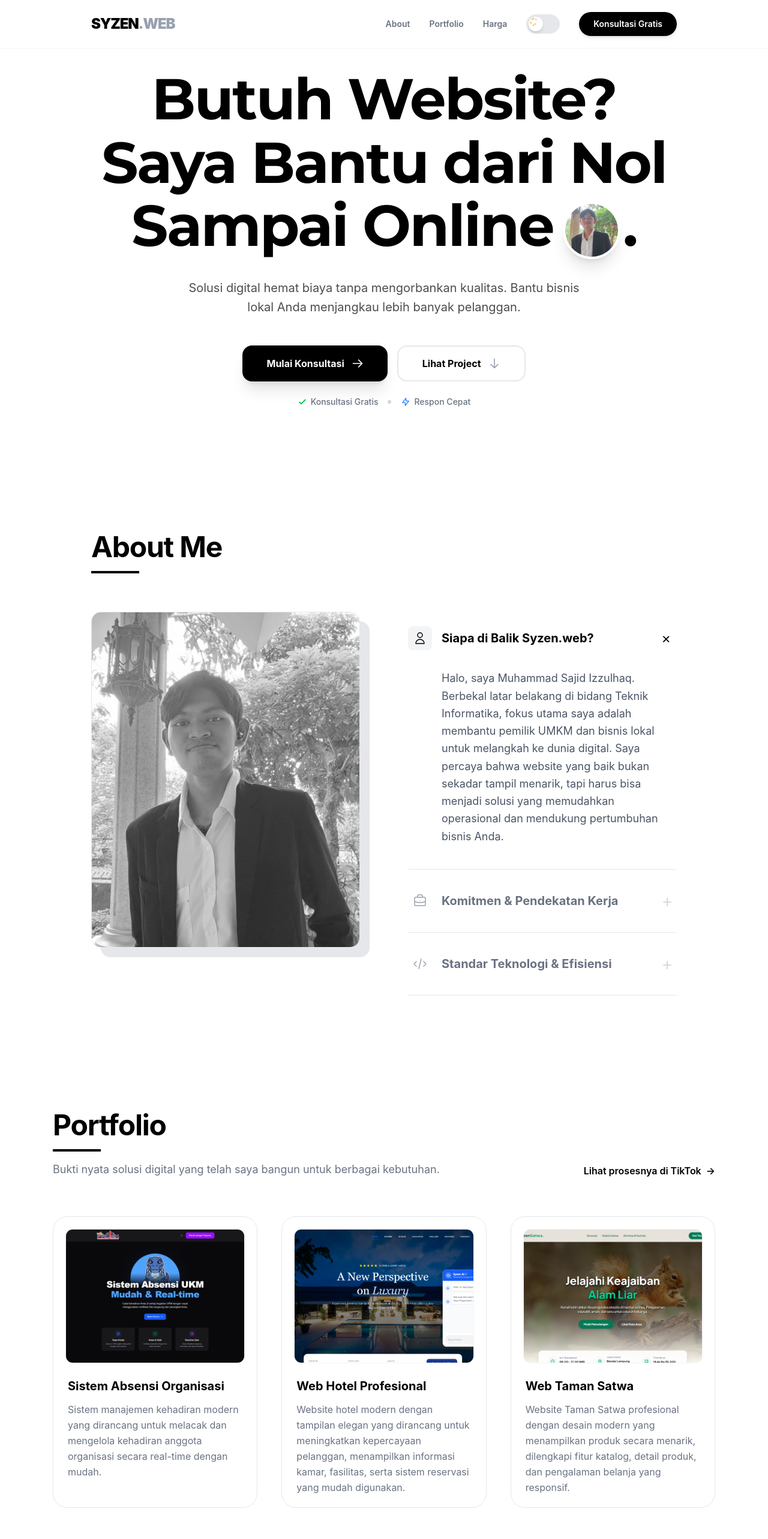
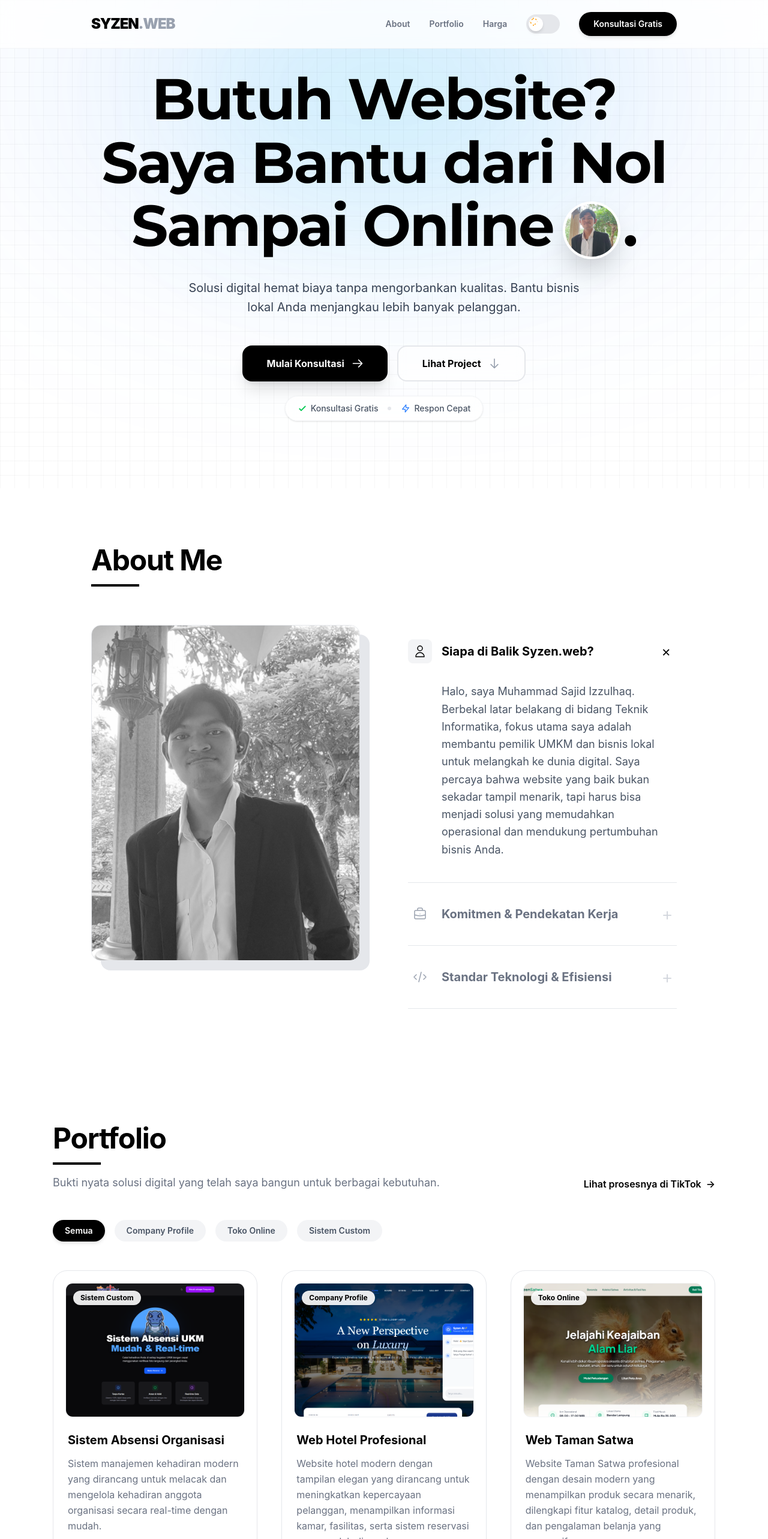
Before and after one commit to Sanzzyy/syzen-official-site, a React (Vite) app: page / in a window 1280 px wide. Shown: the top 2566 px of the page at 60% size. Built offline with nearby package versions, Linux system fonts and the light colour scheme.

Commit message:
update layout clean and clear

```diff
--- a/src/components/Hero.jsx
+++ b/src/components/Hero.jsx
@@ -32,8 +32,27 @@ export default function Hero() {
   }, [subHeadlines.length]);
 
   return (
-    <section className="py-28 px-6 max-w-5xl mx-auto text-center">
-      <div className="flex flex-col items-center">
+    // REVISI TOTAL BAGIAN BACKGROUND: Menambahkan pendaran sudut kiri & kanan
+    <section className="relative py-28 px-6 overflow-hidden bg-white dark:bg-[#0a0a0a]">
+      {/* LAYER BACKGROUND (pointer-events-none agar tidak ganggu klik tombol) */}
+      {/* LAYER BACKGROUND (pointer-events-none agar tidak ganggu klik tombol) */}
+      <div className="absolute inset-0 z-0 pointer-events-none overflow-hidden flex justify-center">
+        {/* A. Efek Grid Kotak-kotak Samar (Tetap dipertahankan) */}
+        <div className="absolute inset-0 bg-[linear-gradient(to_right,#80808012_1px,transparent_1px),linear-gradient(to_bottom,#80808012_1px,transparent_1px)] bg-[size:24px_24px]"></div>
+
+        {/* ========================================================================= */}
+        {/* B. Efek Cahaya TENGAN (Pro Spotlight Effect) */}
+        {/* ========================================================================= */}
+
+        {/* Cahaya dasar yang lebar (Ambient Glow) */}
+        <div className="absolute -top-[20%] w-[800px] md:w-[1200px] h-[500px] md:h-[600px] rounded-[100%] bg-blue-500/10 dark:bg-indigo-600/15 blur-[100px] md:blur-[150px]"></div>
+
+        {/* Cahaya inti yang lebih fokus di tengah (Core Highlight) */}
+        <div className="absolute -top-10 w-[400px] md:w-[600px] h-[300px] md:h-[400px] rounded-full bg-cyan-400/10 dark:bg-blue-500/20 blur-[80px] md:blur-[120px]"></div>
+      </div>
+
+      {/* LAYER KONTEN (Relative z-10 agar berada di atas background glow) */}
+      <div className="relative z-10 max-w-5xl mx-auto text-center flex flex-col items-center">
         {/* Headline dengan Avatar Inline */}
         <h1 className="montserrat text-4xl sm:text-5xl md:text-7xl lg:text-8xl font-bold leading-tight md:leading-[1.1] tracking-tight text-black dark:text-white">
           Butuh Website? <br />
@@ -42,7 +61,8 @@ export default function Hero() {
           <span className="whitespace-nowrap">
             Online
             <span className="inline-flex items-center align-middle mx-2 md:ml-4 md:mr-1">
-              <div className="relative w-12 h-12 sm:w-14 sm:h-14 md:w-24 md:h-24 rounded-full border-2 md:border-4 border-white shadow-xl overflow-hidden rotate-3 hover:rotate-0 transition-transform duration-500">
+              {/* Bingkai foto disesuaikan agar serasi di mode dark */}
+              <div className="relative w-12 h-12 sm:w-14 sm:h-14 md:w-24 md:h-24 rounded-full border-2 md:border-4 border-white dark:border-zinc-800 shadow-2xl overflow-hidden rotate-3 hover:rotate-0 transition-transform duration-500">
                 <img
                   src="/img/foto_saya.jpeg"
                   alt="Muhammad Sajid Izzulhaq"
@@ -57,7 +77,7 @@ export default function Hero() {
         {/* Sub-headline dengan Animasi Transisi Halus */}
         <div className="h-28 md:h-16 mt-8 flex items-center justify-center px-4">
           <p
-            className={`text-lg md:text-xl text-black/70 dark:text-gray-300 max-w-2xl mx-auto leading-relaxed transform transition-all duration-500 ease-in-out ${
+            className={`text-lg md:text-xl text-gray-700 dark:text-gray-300 max-w-2xl mx-auto leading-relaxed transform transition-all duration-500 ease-in-out ${
               isFading ? "opacity-0 translate-y-4" : "opacity-100 translate-y-0"
             }`}
           >
@@ -70,8 +90,8 @@ export default function Hero() {
           <div className="flex flex-col sm:flex-row gap-4 justify-center w-full sm:w-auto">
             {/* Primary Button */}
             <a
-              href={`https://wa.me/6282279773535?text=Halo%20Kak%20Sajid,%20saya%20tertarik%20dengan%20paket%20pembuatan%20web%20*.%20Bisa%20minta%20info%20lebih%20lanjut?`}
-              className="group px-10 py-4 bg-black dark:bg-white text-white dark:text-black font-bold rounded-2xl shadow-xl hover:shadow-[0_0_30px_rgba(0,0,0,0.2)] dark:hover:shadow-[0_0_30px_rgba(255,255,255,0.3)] hover:scale-105 transition-all duration-300 flex items-center justify-center gap-3 overflow-hidden relative"
+              href={`https://wa.me/6282279773535?text=Halo%20Kak%20Sajid,%20saya%20tertarik%20dengan%20paket%20pembuatan%20web.%20Bisa%20minta%20info%20lebih%20lanjut?`}
+              className="group px-10 py-4 bg-black dark:bg-white text-white dark:text-black font-bold rounded-2xl shadow-xl hover:shadow-black/20 dark:hover:shadow-white/20 hover:scale-105 transition-all duration-300 flex items-center justify-center gap-3 overflow-hidden relative"
             >
               <span className="relative z-10">Mulai Konsultasi</span>
               <svg
@@ -89,10 +109,10 @@ export default function Hero() {
               </svg>
             </a>
 
-            {/* Secondary Button */}
+            {/* Secondary Button - Glassmorphism effects */}
             <a
               href="#portfolio"
-              className="group px-10 py-4 border-2 border-gray-200 dark:border-gray-800 text-black dark:text-white font-bold rounded-2xl hover:bg-gray-50 dark:hover:bg-[#111111] transition-all duration-300 flex items-center justify-center gap-3"
+              className="group px-10 py-4 border-2 border-gray-200 dark:border-gray-800 text-black dark:text-white font-bold rounded-2xl bg-white/50 dark:bg-black/40 backdrop-blur-sm hover:bg-gray-50 dark:hover:bg-zinc-900 transition-all duration-300 flex items-center justify-center gap-3"
             >
               Lihat Project
               <svg
@@ -111,8 +131,8 @@ export default function Hero() {
             </a>
           </div>
 
-          {/* Trust Indicators */}
-          <div className="flex items-center gap-4 text-sm font-medium text-gray-500 dark:text-gray-400">
+          {/* Trust Indicators - Glassmorphism effects */}
+          <div className="flex items-center gap-4 text-sm font-medium text-gray-600 dark:text-gray-400 bg-white/70 dark:bg-zinc-950/60 px-5 py-2.5 rounded-full backdrop-blur-sm border border-gray-100 dark:border-zinc-800 shadow-sm">
             <div className="flex items-center gap-1.5">
               <svg
                 className="w-4 h-4 text-green-500"
@@ -129,7 +149,7 @@ export default function Hero() {
               </svg>
               Konsultasi Gratis
             </div>
-            <div className="w-1.5 h-1.5 rounded-full bg-gray-300 dark:bg-gray-700"></div>
+            <div className="w-1.5 h-1.5 rounded-full bg-gray-200 dark:bg-gray-700"></div>
             <div className="flex items-center gap-1.5">
               <svg
                 className="w-4 h-4 text-blue-500"
--- a/src/components/Portfolio.jsx
+++ b/src/components/Portfolio.jsx
@@ -1,60 +1,87 @@
 import { useState } from "react";
 
 export default function Portfolio() {
+  // 1. State untuk mengatur filter kategori (Default: "Semua")
+  const [activeCategory, setActiveCategory] = useState("Semua");
+
   // State untuk mengatur jumlah project yang tampil
   const [showAll, setShowAll] = useState(false);
 
-  // Array 6 Proyek (Tech dihapus, fokus ke fungsi/solusi)
+  // 2. Daftar Kategori (Menu Filter)
+  const categories = [
+    "Semua",
+    "Company Profile",
+    "Toko Online",
+    "Sistem Custom",
+  ];
+
+  // 3. Tambahkan properti "category" di setiap objek project
   const projects = [
     {
       title: "Sistem Absensi Organisasi",
       desc: "Sistem manajemen kehadiran modern yang dirancang untuk melacak dan mengelola kehadiran anggota organisasi secara real-time dengan mudah.",
       image: "/img/projects/project_1.png",
+      category: "Sistem Custom",
     },
     {
       title: "Web Hotel Profesional",
       desc: "Website hotel modern dengan tampilan elegan yang dirancang untuk meningkatkan kepercayaan pelanggan, menampilkan informasi kamar, fasilitas, serta sistem reservasi yang mudah digunakan.",
       image: "/img/projects/project_7.png",
+      category: "Company Profile",
     },
     {
       title: "Web Taman Satwa",
       desc: "Website Taman Satwa profesional dengan desain modern yang menampilkan produk secara menarik, dilengkapi fitur katalog, detail produk, dan pengalaman belanja yang responsif.",
       image: "/img/projects/project_9.png",
+      category: "Toko Online",
     },
     {
       title: "Web E-Commerce",
       desc: "Platform toko online dengan desain modern yang menampilkan produk secara menarik, dilengkapi fitur katalog, detail produk, dan pengalaman belanja yang responsif.",
       image: "/img/projects/project_8.png",
+      category: "Toko Online",
     },
     {
       title: "Remake Aplikasi Mengelola Keuangan",
       desc: "Remake aplikasi pencatat keuangan pribadi yang cerdas, ditingkatkan dengan Supabase untuk manajemen data yang andal dan antarmuka pengguna yang sangat responsif.",
       image: "/img/projects/project_2.png",
+      category: "Sistem Custom",
     },
     {
       title: "Sistem Input Matakuliah",
       desc: "Aplikasi web dinamis yang dirancang untuk membantu saya memasukkan, mengelola, dan mengatur jadwal kuliah saya secara efisien.",
       image: "/img/projects/project_3.png",
+      category: "Sistem Custom",
     },
     {
       title: "Aplikasi Mengelola Keuangan",
       desc: "Sistem aplikasi pencatat keuangan saya, yang menggunakan Firebase untuk manajemen basis data waktu nyata dan otentikasi pengguna.",
       image: "/img/projects/project_4.png",
+      category: "Sistem Custom",
     },
     {
       title: "Remake Portfolio",
       desc: "Web Portofolio pribadi yang telah ditingkatkan, menampilkan UI/UX interaktif dan animasi yang mulus untuk memamerkan perjalanan pengembangan saya.",
       image: "/img/projects/project_5.png",
+      category: "Company Profile",
     },
     {
       title: "Portfolio",
       desc: "Web Portofolio pribadi pertama saya, dirancang dari awal untuk memamerkan keterampilan dan proyek pengembangan web awal saya.",
       image: "/img/projects/project_6.png",
+      category: "Company Profile",
     },
   ];
 
-  // Logika pembatasan: Jika showAll true, tampilkan semua. Jika false, ambil 3 saja.
-  const visibleProjects = showAll ? projects : projects.slice(0, 3);
+  // 4. Logika Filter: Saring project berdasarkan kategori yang dipilih
+  const filteredProjects = projects.filter((project) =>
+    activeCategory === "Semua" ? true : project.category === activeCategory,
+  );
+
+  // Logika pembatasan: Ambil dari hasil yang sudah di-filter
+  const visibleProjects = showAll
+    ? filteredProjects
+    : filteredProjects.slice(0, 3);
 
   return (
     <section
@@ -62,7 +89,7 @@ export default function Portfolio() {
       className="py-24 px-6 max-w-6xl mx-auto bg-white dark:bg-[#0a0a0a]"
     >
       {/* Header Section */}
-      <div className="flex flex-col md:flex-row justify-between items-end mb-16 gap-6">
+      <div className="flex flex-col md:flex-row justify-between items-end mb-12 gap-6">
         <div>
           <h2 className="text-3xl md:text-5xl font-bold text-black dark:text-white tracking-tight">
             Portfolio
@@ -77,7 +104,7 @@ export default function Portfolio() {
           href="https://tiktok.com/@syzen.web"
           target="_blank"
           rel="noopener noreferrer"
-          className="group flex items-center gap-2 text-black dark:text-white font-semibold hover:text-gray-600 dark:hover:text-gray-300 transition-colors"
+          className="group flex items-center gap-2 text-black dark:text-white font-semibold hover:text-gray-600 dark:hover:text-gray-300 transition-colors shrink-0"
         >
           Lihat prosesnya di TikTok
           <span className="group-hover:translate-x-1 transition-transform duration-300">
@@ -86,26 +113,50 @@ export default function Portfolio() {
         </a>
       </div>
 
-      {/* Grid Layout (Card Style dengan Border) */}
-      <div className="grid grid-cols-1 md:grid-cols-3 gap-8 md:gap-10 transition-all duration-500">
-        {visibleProjects.map((project, index) => (
+      {/* 5. Menu Filter Kategori (Tabs) */}
+      <div className="flex flex-wrap items-center gap-2 md:gap-4 mb-12">
+        {categories.map((category) => (
+          <button
+            key={category}
+            // Saat diklik, ubah kategori dan reset tombol "Tampilkan Semua" ke false (biar rapi)
+            onClick={() => {
+              setActiveCategory(category);
+              setShowAll(false);
+            }}
+            className={`px-5 py-2 rounded-full font-semibold text-sm transition-all duration-300 ${
+              activeCategory === category
+                ? "bg-black dark:bg-white text-white dark:text-black shadow-md"
+                : "bg-gray-100 dark:bg-zinc-800 text-gray-600 dark:text-gray-400 hover:bg-gray-200 dark:hover:bg-zinc-700"
+            }`}
+          >
+            {category}
+          </button>
+        ))}
+      </div>
+
+      {/* Grid Layout */}
+      {/* Tambahkan min-h agar layout tidak lompat-lompat saat data kosong */}
+      <div className="grid grid-cols-1 md:grid-cols-3 gap-8 md:gap-10 transition-all duration-500 min-h-[400px] content-start">
+        {visibleProjects.length > 0 ? (
+          visibleProjects.map((project, index) => (
             <div
-            key={index}
-            // Tambahan Card Layout: p-5, border, rounded, dan efek hover shadow/angkat sedikit
-            className="group cursor-pointer flex flex-col p-5 border border-gray-200 dark:border-gray-800 rounded-3xl hover:border-gray-300 dark:hover:border-gray-700 hover:shadow-xl hover:-translate-y-1 transition-all duration-300 bg-white dark:bg-zinc-900"
+              key={`${activeCategory}-${index}`} // Key unik agar animasi ulang saat ganti kategori
+              className="group cursor-pointer flex flex-col p-5 border border-gray-200 dark:border-gray-800 rounded-3xl hover:border-gray-300 dark:hover:border-gray-700 hover:shadow-xl hover:-translate-y-1 transition-all duration-300 bg-white dark:bg-zinc-900 animate-fade-in-up"
             >
-            {/* Image Container */}
+              {/* Badge Kategori di atas gambar */}
               <div className="overflow-hidden rounded-xl aspect-[4/3] bg-gray-100 dark:bg-gray-800 mb-6 border border-gray-100 dark:border-gray-800 relative">
+                <div className="absolute top-3 left-3 bg-white/90 dark:bg-black/80 backdrop-blur-sm text-black dark:text-white px-3 py-1 rounded-full text-xs font-bold z-10 shadow-sm">
+                  {project.category}
+                </div>
                 <img
                   src={project.image}
                   alt={project.title}
-                // Hapus grayscale, biarkan colorfull, tetap ada efek zoom saat hover
-                className="w-full h-full object-cover "
+                  className="w-full h-full object-cover group-hover:scale-105 transition-transform duration-500"
                 />
               </div>
 
               {/* Text Content */}
-            <div className="px-1">
+              <div className="px-1 flex-grow">
                 <h3 className="text-xl font-bold text-black dark:text-white group-hover:text-gray-600 dark:group-hover:text-gray-300 transition-colors">
                   {project.title}
                 </h3>
@@ -114,10 +165,17 @@ export default function Portfolio() {
                 </p>
               </div>
             </div>
-        ))}
+          ))
+        ) : (
+          // Tampilan jika kategori kosong (Opsional, jaga-jaga)
+          <div className="col-span-1 md:col-span-3 text-center py-20 text-gray-500">
+            Belum ada proyek di kategori ini.
+          </div>
+        )}
       </div>
 
-      {/* Tombol Toggle */}
+      {/* Tombol Toggle (Hanya tampil jika jumlah data di kategori tersebut lebih dari 3) */}
+      {filteredProjects.length > 3 && (
         <div className="mt-16 flex justify-center">
           <button
             onClick={() => setShowAll(!showAll)}
@@ -133,6 +191,7 @@ export default function Portfolio() {
             </span>
           </button>
         </div>
+      )}
     </section>
   );
 }
--- a/src/components/Pricing.jsx
+++ b/src/components/Pricing.jsx
@@ -11,6 +11,7 @@ export default function Pricing() {
         originalPrice: "1.800.000",
         price: "800.000",
         features: [
+          "Single Page Website",
           "Desain Maksimal 4 Halaman",
           "Responsif di Semua Perangkat",
           "Form Kontak Langsung ke WhatsApp",
@@ -26,6 +27,7 @@ export default function Pricing() {
         price: "1.500.000",
         features: [
           "Free Domain (.com)",
+          "Multi Page Website",
           "Desain Maksimal 5-6 Halaman",
           "Desain Web Premium dan Clean",
           "Formulir Kontak Otomatis",
@@ -40,6 +42,7 @@ export default function Pricing() {
         price: "4.500.000",
         features: [
           "Free Domain (.com)",
+          "Multi Page Website",
           "Desain Halaman 5-6 (Bisa Request)",
           "Optimization Web (Lazy Load)",
           "Desain Interaktif",
@@ -209,7 +212,7 @@ export default function Pricing() {
                 >
                   Yang Anda Dapatkan:
                 </span>
-                <ul className="space-y-3 mb-6">
+                <ul className="space-y-3 mb-6 mt-4">
                   {plan.features.map((f) => (
                     <li key={f} className="flex items-start gap-3">
                       <svg
```
Lines whose indentation alone changed are shown as unchanged.
